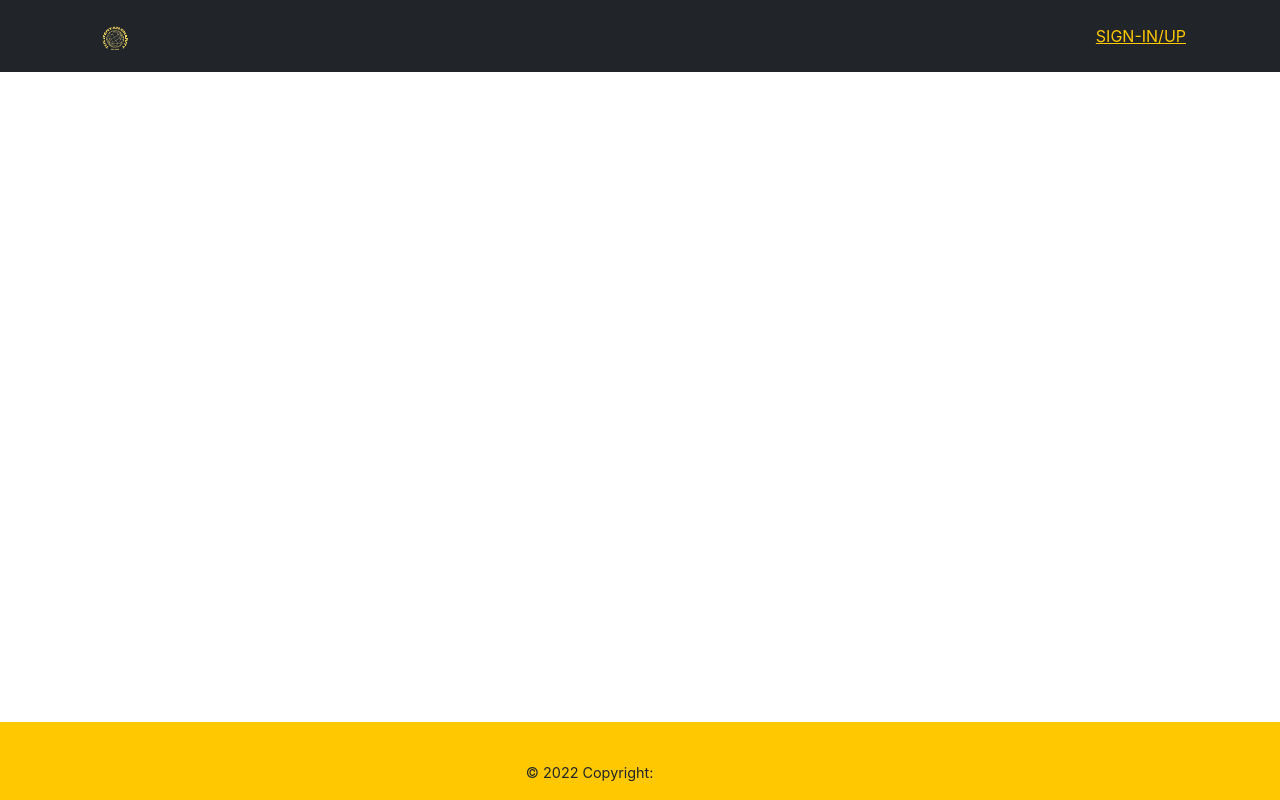
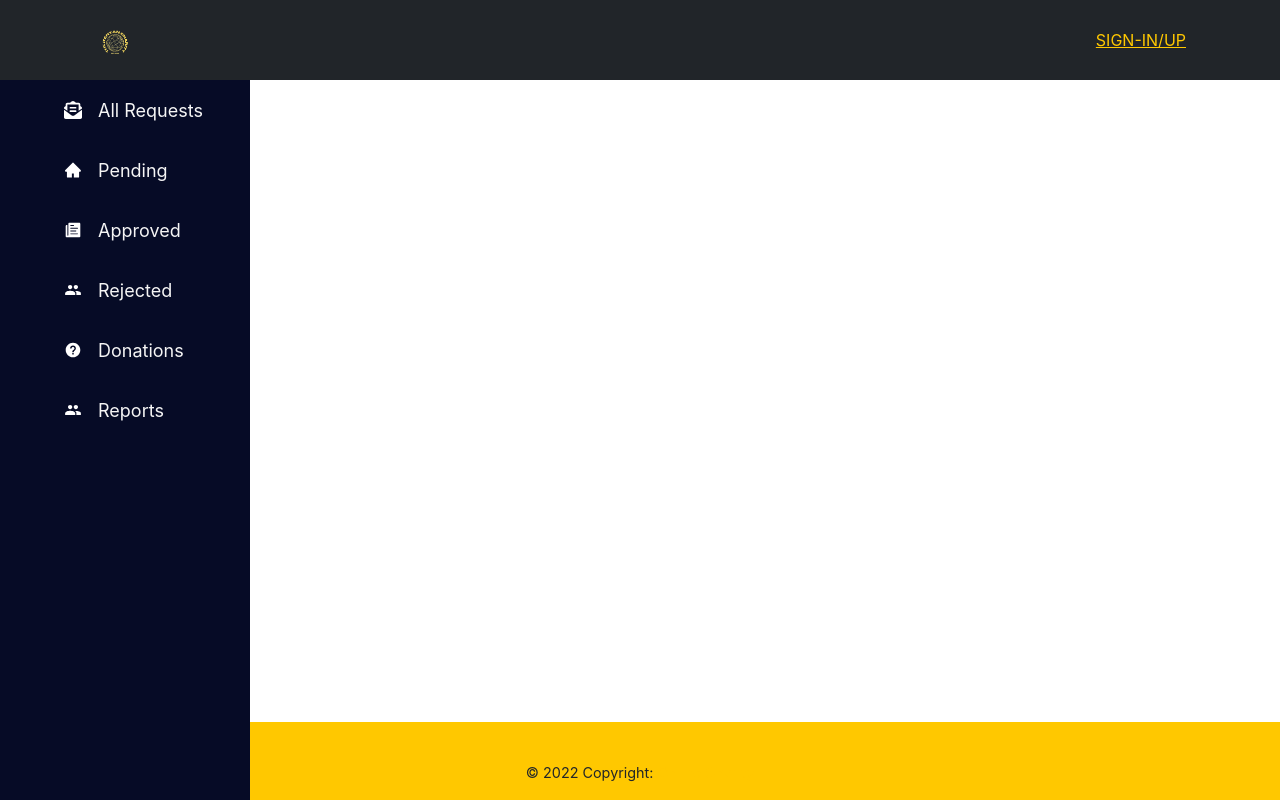
Before and after one commit to chibukasia/online-charity-management-system, a React (Create React App) app in the folder client/: page /ngo_dashboard in a window 1280 px wide. Built offline with nearby package versions, Linux system fonts and the light colour scheme.

Commit message:
created an ngo dashboard

```diff
--- a/client/package.json
+++ b/client/package.json
@@ -16,6 +16,7 @@
     "react": "^18.2.0",
     "react-bootstrap": "^2.5.0",
     "react-dom": "^18.2.0",
+    "react-icons": "^4.6.0",
     "react-router-dom": "^6.4.2",
     "react-scripts": "5.0.1",
     "styled-components": "^5.3.6",
--- a/client/src/App.js
+++ b/client/src/App.js
@@ -8,6 +8,7 @@
 import AdminSignUp from './components/AdminSignUp';
 import Footer from './components/Footer'
 import AdminLogin from './components/AdminLogin';
+import NgoDashbord from './components/NgoDashbord';
 
 
 function App() {
@@ -47,6 +48,7 @@
       <Routes>
         <Route path='/' element={<LandingPage/>} />
           <Route exact path='/home' element={<HomePage />} />
+          <Route exact path='/ngo_dashboard' element={<NgoDashbord/>} />
           <Route path='/login' element={<Login onLogin = {setUser}/>} />
           <Route path='/adminsignup' element={<AdminSignUp setAdmin = {setAdmin}/>} />
           <Route exact path='/adminlogin' element={<AdminLogin setAdmin = {setAdmin}/>} />
--- /dev/null
+++ b/client/src/components/Navbar.css
@@ -0,0 +1,72 @@
+.navbar {
+  background-color: #060b26;
+  height: 80px;
+  display: flex;
+  justify-content: start;
+  align-items: center;
+}
+
+.menu-bars {
+  margin-left: 2rem;
+  font-size: 2rem;
+  background: none;
+}
+
+.nav-menu {
+  background-color: #060b26;
+  width: 250px;
+  height: 100vh;
+  display: flex;
+  justify-content: center;
+  position: fixed;
+  top: 0;
+  left: -100%;
+  transition: 850ms;
+}
+
+.nav-menu.active {
+  left: 0;
+  transition: 350ms;
+}
+
+.nav-text {
+  display: flex;
+  justify-content: start;
+  align-items: center;
+  padding: 8px 0px 8px 16px;
+  list-style: none;
+  height: 60px;
+}
+
+.nav-text a {
+  text-decoration: none;
+  color: #f5f5f5;
+  font-size: 18px;
+  width: 95%;
+  height: 100%;
+  display: flex;
+  align-items: center;
+  padding: 0 16px;
+  border-radius: 4px;
+}
+
+.nav-text a:hover {
+  background-color: #1a83ff;
+}
+
+.nav-menu-items {
+  width: 100%;
+}
+
+.navbar-toggle {
+  background-color: #060b26;
+  width: 100%;
+  height: 80px;
+  display: flex;
+  justify-content: start;
+  align-items: center;
+}
+
+span {
+  margin-left: 16px;
+}
--- /dev/null
+++ b/client/src/components/Navbar.js
@@ -0,0 +1,84 @@
+import React, { useState } from "react";
+import * as FaIcons from "react-icons/fa";
+import * as AiIcons from "react-icons/ai";
+import * as IoIcons from "react-icons/io";
+import { Link } from "react-router-dom";
+//import { SidebarData } from './SidebarData';
+import "./Navbar.css";
+import { IconContext } from "react-icons";
+
+function Navbar() {
+  const [sidebar, setSidebar] = useState(true);
+
+  const showSidebar = () => setSidebar(!sidebar);
+
+  return (
+    <>
+      <IconContext.Provider value={{ color: "#fff" }}>
+        <div className="navbar">
+          <Link to="#" className="menu-bars">
+            <FaIcons.FaBars onClick={showSidebar} />
+          </Link>
+        </div>
+        <nav className={sidebar ? "nav-menu active" : "nav-menu"}>
+          <ul className="nav-menu-items" onClick={showSidebar}>
+            <li className="navbar-toggle">
+              <Link to="#" className="menu-bars">
+                <AiIcons.AiOutlineClose />
+              </Link>
+            </li>
+            <li className="nav-text">
+              <Link to="/home">
+              <FaIcons.FaEnvelopeOpenText />
+                <span>All Requests </span>
+              </Link>
+            </li>
+            <li className="nav-text">
+              <Link to="/home">
+                <AiIcons.AiFillHome />
+                <span>Pending </span>
+              </Link>
+            </li>
+            <li className="nav-text">
+              <Link to="/home">
+                <IoIcons.IoIosPaper />
+                <span>Approved</span>
+              </Link>
+            </li>
+            <li className="nav-text">
+              <Link to="/home">
+                <IoIcons.IoMdPeople />
+                <span>Rejected</span>
+              </Link>
+            </li>
+            <li className="nav-text">
+              <Link to="/home">
+              <IoIcons.IoMdHelpCircle />
+                <span>Donations</span>
+              </Link>
+            </li>
+            <li className="nav-text">
+              <Link to="/home">
+                <IoIcons.IoMdPeople />
+                <span>Reports</span>
+              </Link>
+            </li>
+
+            {/* {SidebarData.map((item, index) => {
+              return (
+                <li key={index} className={item.cName}>
+                  <Link to={item.path}>
+                    {item.icon}
+                    <span>{item.title}</span>
+                  </Link>
+                </li>
+              );
+            })} */}
+          </ul>
+        </nav>
+      </IconContext.Provider>
+    </>
+  );
+}
+
+export default Navbar;
--- /dev/null
+++ b/client/src/components/NgoDashbord.js
@@ -0,0 +1,16 @@
+import React from "react";
+import Navbar from "./Navbar";
+import "./ngoDashboard.css"
+function NgoDashbord() {
+  return (
+    <div className="dashboard-main">
+
+        <Navbar />
+
+
+      <div className="dashboard-container"></div>
+    </div>
+  );
+}
+
+export default NgoDashbord;
--- /dev/null
+++ b/client/src/components/ngoDashboard.css
@@ -0,0 +1,10 @@
+.dashboard-main{
+    display: inline;
+
+}
+.dashboard-nav{
+    float: left;
+}
+.dashboard-container{
+    float: right;
+}
```
Also changed, not shown: 1 other file (tests, documents, lock files or other folders).
